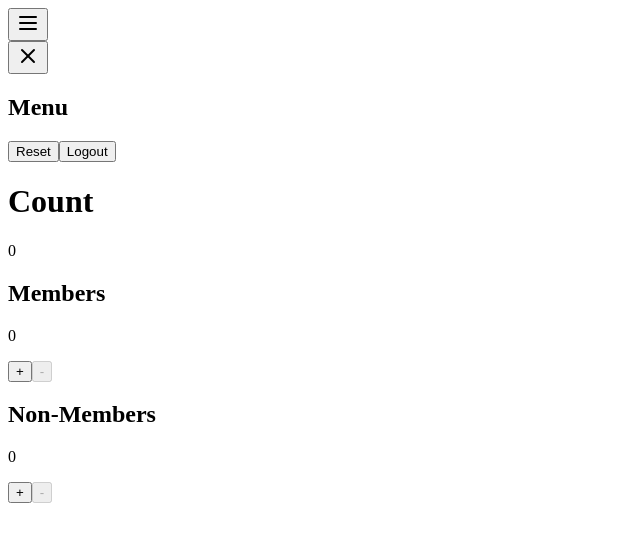
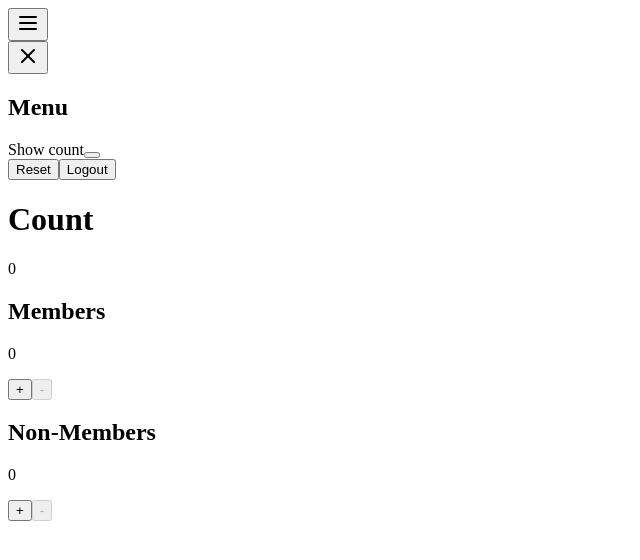
Before and after one commit to eybro/counter_app, a Next.js app: page /home in a window 1280 px wide. Shown: the top 560 px of the page, without its empty margins (0-640 px from the left). Built offline with nearby package versions, Linux system fonts and the light colour scheme; no server answers.

Commit message:
added visible switch

```diff
--- a/package.json
+++ b/package.json
@@ -13,6 +13,7 @@
   "dependencies": {
     "@radix-ui/react-label": "^2.1.2",
     "@radix-ui/react-slot": "^1.1.2",
+    "@radix-ui/react-switch": "^1.1.3",
     "@tailwindcss/vite": "^4.0.14",
     "class-variance-authority": "^0.7.1",
     "clsx": "^2.1.1",
--- /dev/null
+++ b/src/components/ui/switch.tsx
@@ -0,0 +1,29 @@
+import * as React from "react"
+import * as SwitchPrimitive from "@radix-ui/react-switch"
+
+import { cn } from "@/lib/utils"
+
+function Switch({
+  className,
+  ...props
+}: React.ComponentProps<typeof SwitchPrimitive.Root>) {
+  return (
+    <SwitchPrimitive.Root
+      data-slot="switch"
+      className={cn(
+        "peer data-[state=checked]:bg-primary data-[state=unchecked]:bg-input focus-visible:border-ring focus-visible:ring-ring/50 dark:data-[state=unchecked]:bg-input/80 inline-flex h-[1.15rem] w-8 shrink-0 items-center rounded-full border border-transparent shadow-xs transition-all outline-none focus-visible:ring-[3px] disabled:cursor-not-allowed disabled:opacity-50",
+        className
+      )}
+      {...props}
+    >
+      <SwitchPrimitive.Thumb
+        data-slot="switch-thumb"
+        className={cn(
+          "bg-background dark:data-[state=unchecked]:bg-foreground dark:data-[state=checked]:bg-primary-foreground pointer-events-none block size-4 rounded-full ring-0 transition-transform data-[state=checked]:translate-x-[calc(100%-2px)] data-[state=unchecked]:translate-x-0"
+        )}
+      />
+    </SwitchPrimitive.Root>
+  )
+}
+
+export { Switch }
--- a/src/pages/home.tsx
+++ b/src/pages/home.tsx
@@ -2,6 +2,7 @@ import { useState, useEffect } from "react";
 import { io, Socket } from "socket.io-client";
 import { useProfile } from "../useProfile";
 import { Menu, X } from "lucide-react";
+import { Switch } from "@/components/ui/switch";
 
 export default function CounterApp() {
   const { profile, loading } = useProfile();
@@ -11,6 +12,8 @@ export default function CounterApp() {
   const [sidebarOpen, setSidebarOpen] = useState(false);
   const [error] = useState("");
   const [isConnected, setIsConnected] = useState(true);
+  const [isVisible, setIsVisible] = useState(true);
+
 
   useEffect(() => {
     if (!profile || loading) return;
@@ -32,6 +35,10 @@ export default function CounterApp() {
     newSocket.on("updateCounter", ({ memberCount, nonMemberCount }) => {
       setMemberCount(memberCount);
       setNonMemberCount(nonMemberCount);
+    });
+
+    newSocket.on("updateVisibility", (visible: boolean) => {
+      setIsVisible(visible);
     });
 
     setSocket(newSocket);
@@ -61,6 +68,12 @@ export default function CounterApp() {
     }
   };
 
+  const toggleVisibility = () => {
+    const newVisibility = !isVisible;
+    setIsVisible(newVisibility);
+    socket?.emit("toggleVisibility", newVisibility);
+  };
+
   const totalCount = memberCount + nonMemberCount;
 
   if (loading) return <p className="text-center text-2xl">Loading...</p>;
@@ -70,7 +83,7 @@ export default function CounterApp() {
     <div className="flex flex-col items-center justify-center h-screen gap-2 relative">
       {!isConnected && (
         <div className="absolute top-20 p-4 bg-red-500 text-white rounded-md">
-          Connection Lost. Please refresh the page.
+          Connection Lost. Please wait a few seconds.
         </div>
       )}
       <button
@@ -98,6 +111,15 @@ export default function CounterApp() {
         </div>
 
         <div className="p-4 flex flex-col gap-4">
+
+        <div className="p-4 flex items-center gap-4">
+  <span className="text-xl font-medium">Show count</span>
+  <Switch
+    checked={isVisible}
+    onCheckedChange={toggleVisibility}
+    className="scale-150 data-[state=checked]:bg-green-500 data-[state=unchecked]:bg-red-500"
+  />
+</div>
           <button
             onClick={handleReset}
             className="w-full px-6 py-3 text-lg bg-gray-500 text-white rounded-lg shadow-md hover:bg-gray-600 transition"
```
Also changed, not shown: 1 other file (tests, documents, lock files or other folders).
